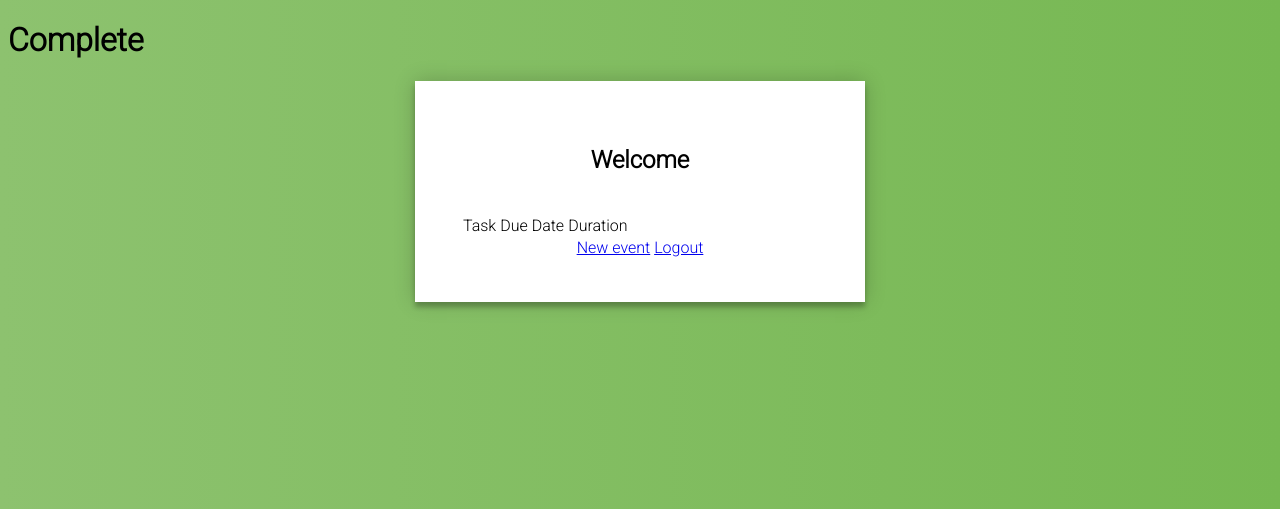
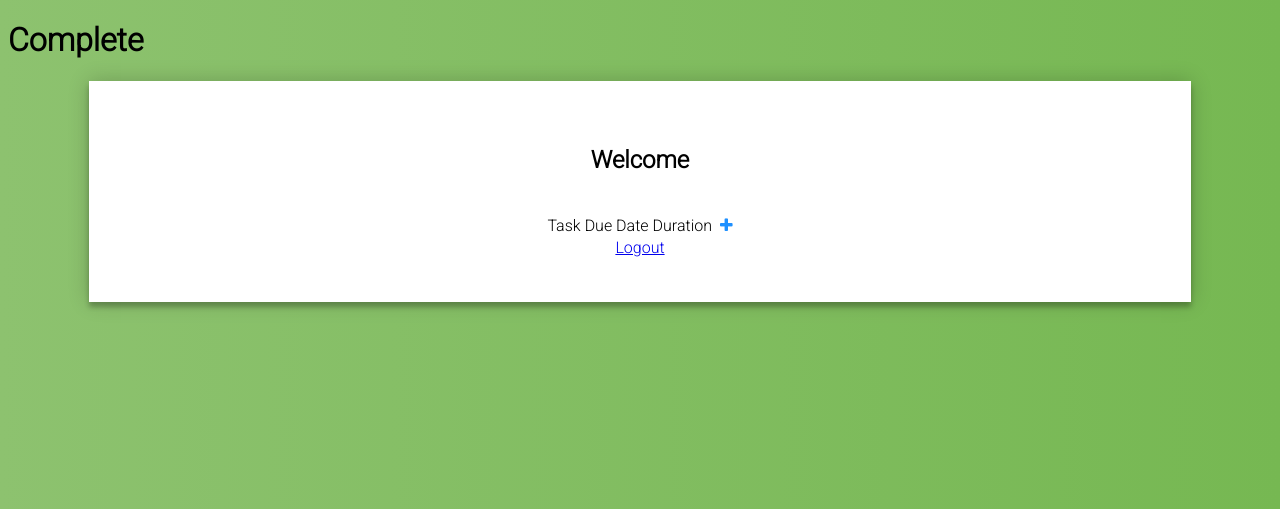
Before and after one commit to Complete-196/Complete, a Django app: page /home/ in a window 1280 px wide. Shown: the top 509 px of the page. Run offline with Django 3.2, Linux system fonts and the light colour scheme; a user stored in the database is signed in; data comes from the database, SQL or seed files in the repository; both versions use the stored data as it was after the commit; some libraries are stand-ins or nearby versions.

Commit message:
made the main page look nicer

```diff
--- a/CompleteApp/templates/index.html
+++ b/CompleteApp/templates/index.html
@@ -8,15 +8,17 @@
 
 
     {% block content %}
-        <div class="form">
+        <div class="spacer">
             <h2>Welcome {{ user.username }}</h2>
-            <table>
+            <table align="center">
                 <colgroup>
                     <col span="3">
                 </colgroup>
                         <td>Task</td>
                         <td>Due Date</td>
                         <td>Duration</td>
+                        <td></td>
+                        <td><a href="addNew"><i style="color: dodgerblue" class="fa fa-plus"/></a></td>
 
                 </br>
                 {% for item in query_results %}
@@ -31,7 +33,6 @@
                 {% endfor %}
             </table>
             <div id="x"></div>
-            <a href="addNew">New event</a>
             <a href="/logout/">Logout</input>
 
             <script>
--- a/CompleteApp/views.py
+++ b/CompleteApp/views.py
@@ -47,7 +47,7 @@ def edit(request,id):
         if form.is_valid():
             form = TasksForm(form, instance=event)
             model = Tasks(
-                user = Tasks.objects.get(id=id).user,
+                user = Tasks.objects.get(uniqueId=id).user,
                 title = request.POST.get('title'),
                 dueTime = request.POST.get('dueTime'),
                 duration = request.POST.get('duration'),
--- a/login/static/css/style.css
+++ b/login/static/css/style.css
@@ -10,6 +10,17 @@
   z-index: 1;
   background: #FFFFFF;
   max-width: 360px;
+  margin: 0 auto 100px;
+  padding: 45px;
+  text-align: center;
+  box-shadow: 0 0 20px 0 rgba(0, 0, 0, 0.2), 0 5px 5px 0 rgba(0, 0, 0, 0.24);
+}
+.spacer {
+  max-height: 80%;
+  position: relative;
+  z-index: 1;
+  background: #FFFFFF;
+  max-width: 80%;
   margin: 0 auto 100px;
   padding: 45px;
   text-align: center;
```
Also changed, not shown: complete/loginapp.sqlite, 1 other file.
